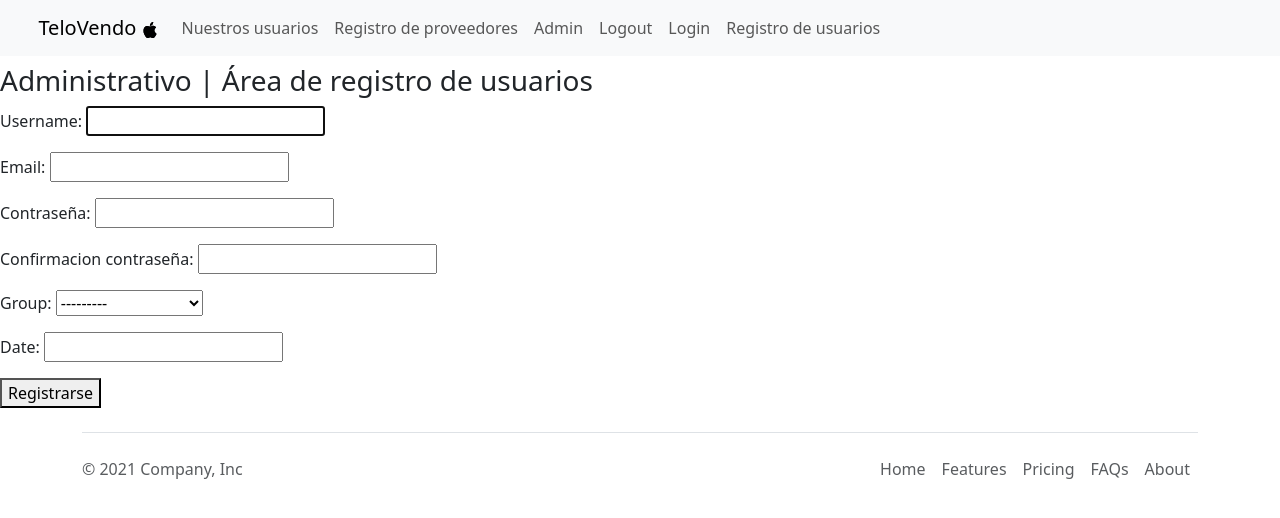
After one commit to rodrigolfh/python-trabajos-grupales, a Django app: page /forms in a window 1280 px wide. The commit adds this page. Shown: the top 518 px of the page. Run offline with Django 4.2, Linux system fonts and the light colour scheme; a user stored in the database is signed in.

Commit message:
formulario creacion de usuarios con selector grupo

```diff
--- a/modulo-6/telovendo/telovendo/account/forms.py
+++ b/modulo-6/telovendo/telovendo/account/forms.py
@@ -1,5 +1,7 @@
 from django import forms
 from .models import Proveedor
+from django.contrib.auth.forms import UserCreationForm
+from django.contrib.auth.models import User, Group
 """
     razon_social = models.CharField(max_length=50)
     rut_empresa = models.CharField(max_length=13)
@@ -13,3 +15,15 @@ class ProveedorForm(forms.ModelForm):
     class Meta:
         model = Proveedor
         fields = '__all__'
+
+
+class UserRegistrationForm(UserCreationForm):
+    email = forms.EmailField()
+    password1 = forms.CharField(label="Contraseña", widget=forms.PasswordInput)
+    password2 = forms.CharField(label="Confirmacion contraseña", widget=forms.PasswordInput)
+    group = forms.ModelChoiceField(queryset=Group.objects.all())
+    date = forms.DateField()
+    class Meta:
+        model = User
+        fields = ['username', 'email', 'password1', 'password2']
+        help_texts = {k:"" for k in fields}
--- a/modulo-6/telovendo/telovendo/account/templates/account/base.html
+++ b/modulo-6/telovendo/telovendo/account/templates/account/base.html
@@ -31,7 +31,7 @@
                         class="sr-only"></span></a>
             </li>
             <li class="nav-item">
-                <a class="nav-link" href="{% url 'inscripcion' %}">Registro</a>
+                <a class="nav-link" href="{% url 'inscripcion' %}">Registro de proveedores</a>
             </li>
             <li class="nav-item">
               <a class="nav-link" href="{% url 'admin:index' %}">Admin</a>
@@ -42,6 +42,9 @@
             <li class="nav-item">
               <a class="nav-link" href="{% url 'login' %}">Login</a>
             </li>
+            <li class="nav-item">
+              <a class="nav-link" href="{% url 'forms' %}">Registro de usuarios</a>
+          </li>
         </ul>
     </div>
 </nav>
--- /dev/null
+++ b/modulo-6/telovendo/telovendo/account/templates/account/formulario.html
@@ -0,0 +1,12 @@
+{% extends 'account/base.html' %}
+{% block body %}
+
+<h3>Administrativo | Área de registro de usuarios</h3>
+<form action="" method="post">
+    {% csrf_token %}
+    {{ form.as_p }}
+    <button type="submit">Registrarse</button>
+
+</form>
+
+{% endblock  %}
--- a/modulo-6/telovendo/telovendo/account/templates/account/inscripcion.html
+++ b/modulo-6/telovendo/telovendo/account/templates/account/inscripcion.html
@@ -1,6 +1,7 @@
 {% extends "account/base.html" %}
 {% block body %}
-<h1>TESTING </h1>
+
+<h3>Administrativo | Área de registro de proveedores</h3>
 <form action="" method="POST">
     {% csrf_token %}
     <table>
--- a/modulo-6/telovendo/telovendo/account/urls.py
+++ b/modulo-6/telovendo/telovendo/account/urls.py
@@ -6,6 +6,7 @@ urlpatterns = [
     path("inscripcion", views.crear_proveedor, name = "inscripcion"),
     path("login", views.login_view, name="login"),
     path("bienvenida", views.bienvenida_view, name="bienvenida"),
+    path('forms', views.forms, name='forms'),
     path("logout", views.logout_view, name="logout"),
     #path("usuarios", views.usuarios, name = "usuarios")
     # "" es lo que sigue de la url principal, en este caso es solo /,
--- a/modulo-6/telovendo/telovendo/account/views.py
+++ b/modulo-6/telovendo/telovendo/account/views.py
@@ -1,7 +1,7 @@
 from django.shortcuts import render, redirect
 from django.contrib.auth.models import User
 from .models import Proveedor
-from .forms import ProveedorForm
+from .forms import ProveedorForm, UserRegistrationForm, UserCreationForm
 from django.contrib import messages
 from django.contrib.auth import authenticate, login, logout
 from django.contrib.auth.decorators import login_required, permission_required
@@ -49,13 +49,10 @@ def crear_proveedor(request):
 
     return render(request, 'account/inscripcion.html', context=context)
 
-
-
-
 def login_view(request):
     if 'next' in request.GET:
         #si en la url está la palabra "next", generada al redirigir desde @login_required, enviar mensaje.
-        messages.add_message(request, messages.INFO, 'Debe ingresar para acceder a las funcionalidades.')
+        messages.add_message(request, messages.INFO, 'Acceso restringido, debe autenticarse para acceder al recurso solicitado')
 
 
     if request.method == "POST":
@@ -75,12 +72,30 @@ def login_view(request):
 
     return render(request, "account/login.html") #view del login
 
-
+@login_required(login_url="/account/login")
 def bienvenida_view(request):
 
     return render(request, 'account/bienvenida.html')
 
+@login_required(login_url="/account/login")
 def logout_view(request):
 
     logout(request)
     return render(request, "account/logout.html")
+
+@permission_required('Administradores', login_url='index', raise_exception=True)
+def forms(request):
+    if request.method == "POST":
+        form = UserRegistrationForm(request.POST)
+        if form.is_valid():
+            username = form.cleaned_data['username']
+            group = form.cleaned_data['group']
+            user = form.save()
+            user.groups.add(group)
+            messages.success(request, f'Usuario {username} creado exitosamente!!')
+            return redirect('index') #requiere import de django shortcuts (redirect)
+    else:
+        form = UserRegistrationForm()
+
+    context = {'form': form}
+    return render(request, 'account/formulario.html', context=context)
```
Also changed, not shown: modulo-6/telovendo/telovendo/account/migrations/0004_alter_proveedor_fecha_inscripcion.py (added), modulo-6/telovendo/telovendo/db.sqlite3.
